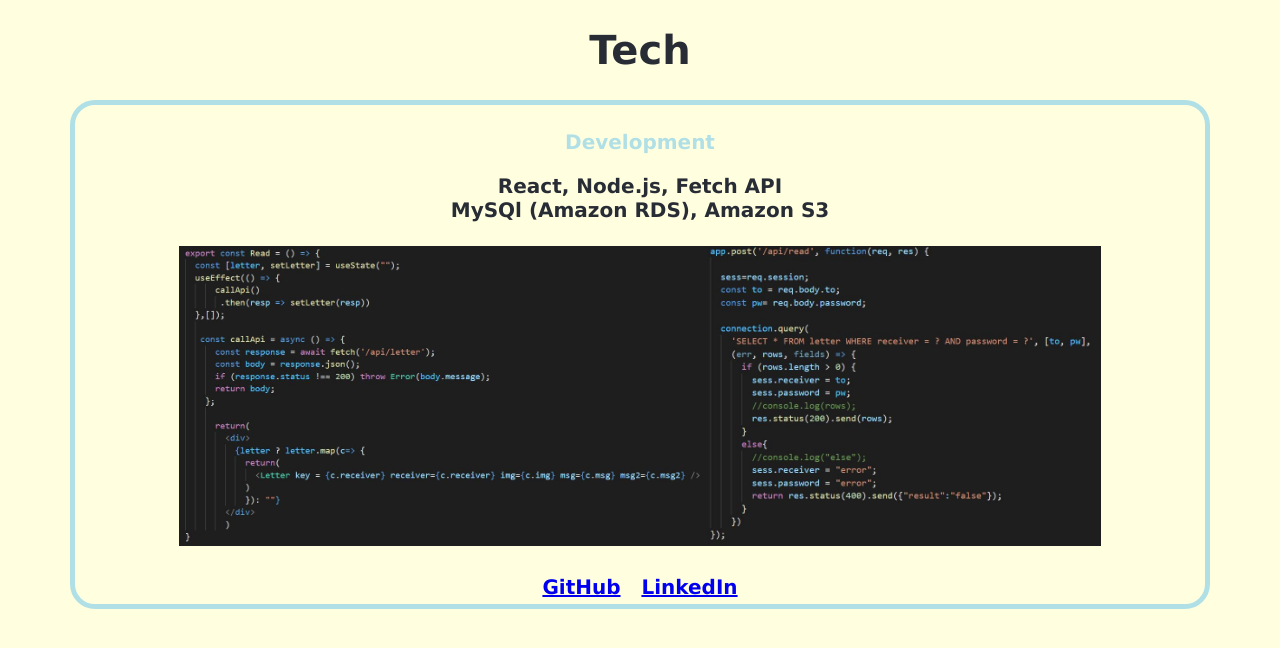
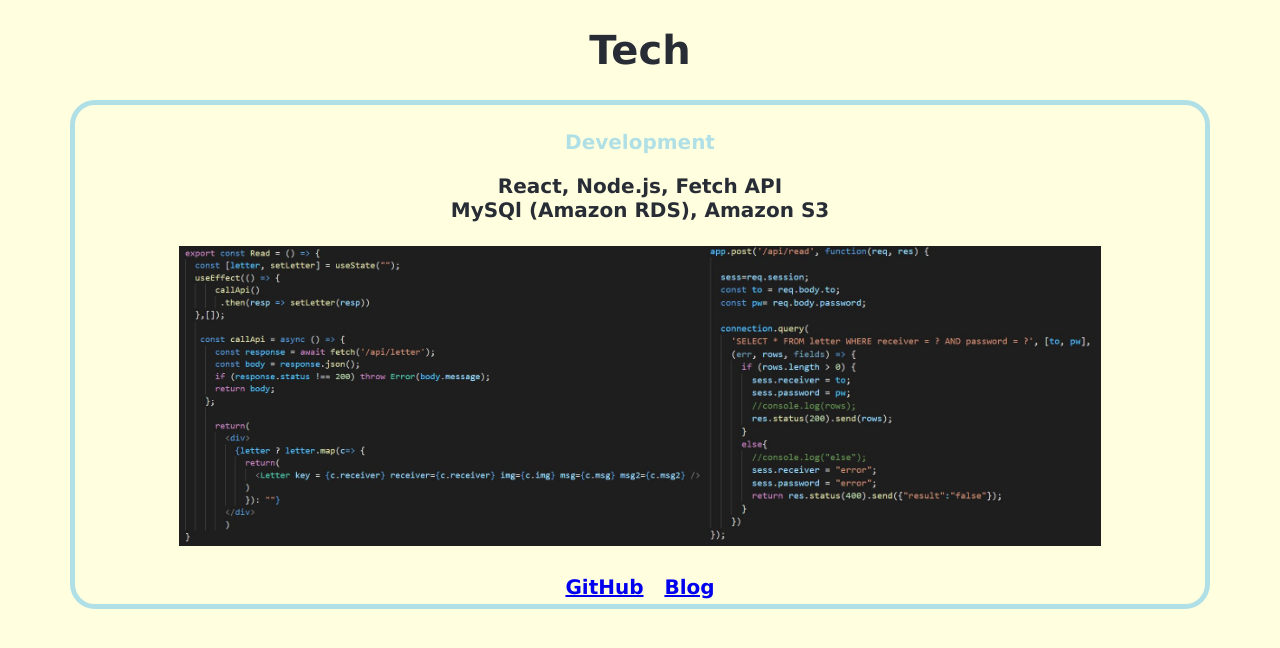
Before and after one commit to A-Line-of-Code/mailbox_sky, a React (Create React App) app in the folder client/: page /about in a window 1280 px wide. Shown: the top 648 px of the page. Built offline with nearby package versions, Linux system fonts and the light colour scheme; a web font is replaced by a local one.

Commit message:
about edit

```diff
--- a/client/src/About.js
+++ b/client/src/About.js
@@ -12,8 +12,8 @@ export const About = () => {
               <img src="/img/react.jpg" alt="React" height="300px" />
                 <img src="/img/node.jpg" alt="Node.js" height="300px" /><br/><br/>
               <div className="tech">
-              <a rel="GitHub" href="https://github.com/A-Line-of-Code/MailBox.git" target="_blank">GitHub</a> &nbsp;&nbsp;
-              <a rel="LinkedIn" href="https://www.linkedin.com/in/hyerim-sky-kwon-8787b0147/" target="_blank">LinkedIn</a><br/>
+              <a rel="GitHub" href="https://github.com/A-Line-of-Code" target="_blank">GitHub</a> &nbsp;&nbsp;
+              <a rel="Blog" href="https://letterbyfrontent.wordpress.com" target="_blank">Blog</a><br/>
               </div>
             </div>
             </div>
```
